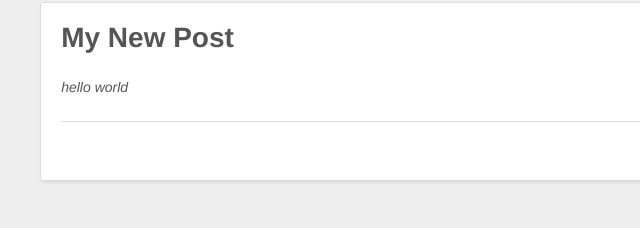
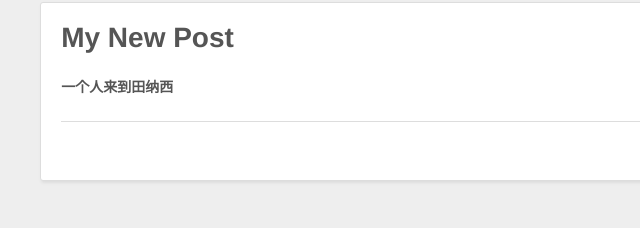
Before and after one commit to phoenixxz/phoenixxz.github.io, a plain HTML site: page 2017/07/11/My-New-Post/index.html in a window 1280 px wide. Shown: the part 377-605 px from the top of the page, 0-640 px from the left. Drawn offline with nearby package versions, Linux system fonts and the light colour scheme.

Commit message:
Site updated: 2017-07-11 22:24:32

```diff
--- a/2017/07/11/My-New-Post/index.html
+++ b/2017/07/11/My-New-Post/index.html
@@ -5,16 +5,16 @@
 
   <title>My New Post | Hexo</title>
   <meta name="viewport" content="width=device-width, initial-scale=1, maximum-scale=1">
-  <meta name="description" content="hello world">
+  <meta name="description" content="一个人来到田纳西">
 <meta property="og:type" content="article">
 <meta property="og:title" content="My New Post">
 <meta property="og:url" content="http://phoenixxz.github.io/2017/07/11/My-New-Post/index.html">
 <meta property="og:site_name" content="Hexo">
-<meta property="og:description" content="hello world">
-<meta property="og:updated_time" content="2017-07-11T14:22:09.891Z">
+<meta property="og:description" content="一个人来到田纳西">
+<meta property="og:updated_time" content="2017-07-11T14:24:24.596Z">
 <meta name="twitter:card" content="summary">
 <meta name="twitter:title" content="My New Post">
-<meta name="twitter:description" content="hello world">
+<meta name="twitter:description" content="一个人来到田纳西">
 
     <link rel="alternate" href="/atom.xml" title="Hexo" type="application/atom+xml">
 
@@ -85,7 +85,7 @@
 
     <div class="article-entry" itemprop="articleBody">
 
-        <p><em>hello world</em></p>
+        <p><strong>一个人来到田纳西</strong></p>
 
 
     </div>
```
Also changed, not shown: index.html (+1 -1 lines).
